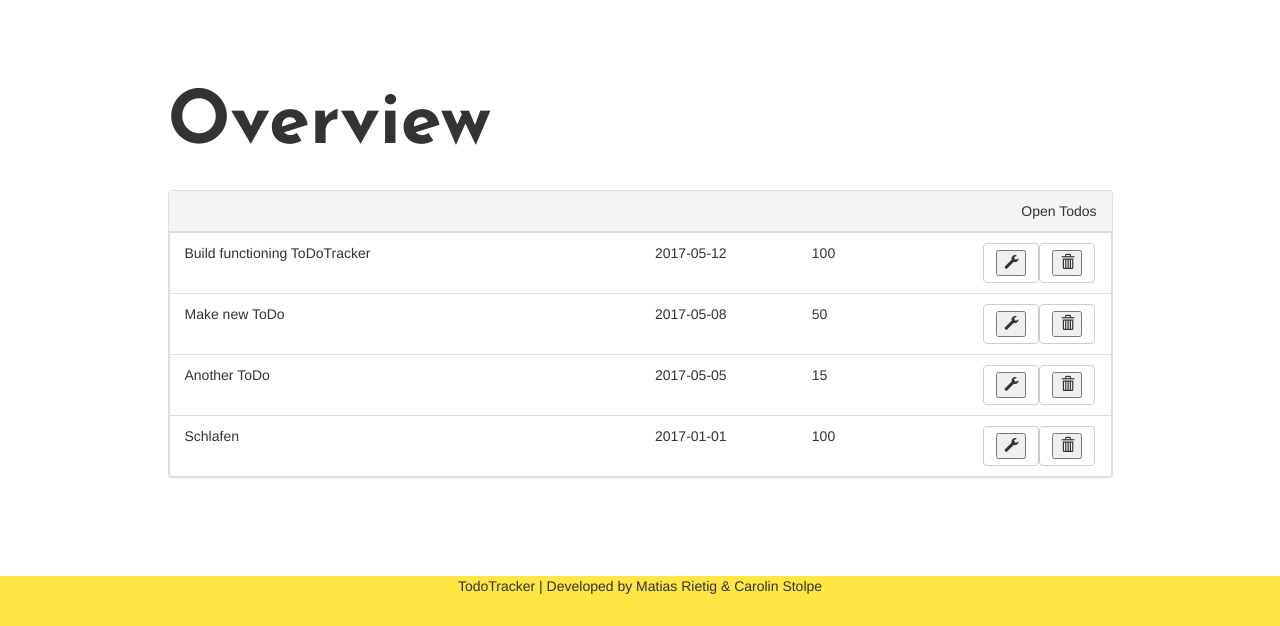
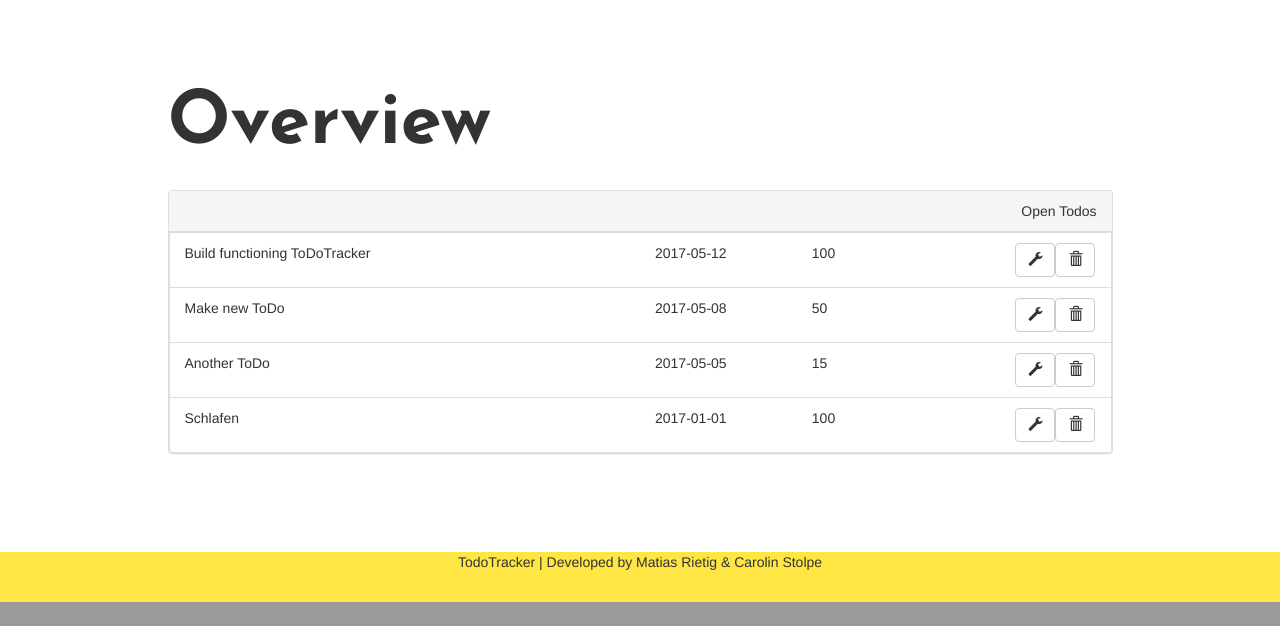
Before and after one commit to muellllkreis/todo_tracker_2, a Django app: page /tracker/ in a window 1280 px wide. Shown: the part 852-1478 px from the top of the page. After the commit the page ends 1454 px from the top, so only its background shows below. Run offline with Django 3.2, Linux system fonts and the light colour scheme; data comes from the database, SQL or seed files in the repository; some libraries are stand-ins or nearby versions.

Commit message:
Fix button layout

```diff
--- a/todo_tracker/tracker/templates/tracker/index.html
+++ b/todo_tracker/tracker/templates/tracker/index.html
@@ -86,20 +86,16 @@
                                     </div>
                                     <div class="col-md-2">
                                         <form name="delete" method="post" action="{% url 'tracker:delete' todo.id %}">
-                                        {% csrf_token %}
-                                        <span class="btn btn-default pull-right">
-                                            <button type="submit">
+                                            {% csrf_token %}
+                                            <button type="submit" class="btn btn-default pull-right">
                                                 <span class="glyphicon glyphicon-trash" aria-hidden="true"></span>
                                             </button>
-                                        </span>
                                         </form>
                                         <form name="edit" method="post" action="{% url 'tracker:edit' todo.id %}">
-                                        {% csrf_token %}
-                                        <span class="btn btn-default pull-right">
-                                            <button type="submit">
+                                            {% csrf_token %}
+                                            <button type="submit" class="btn btn-default pull-right">
                                                 <span class="glyphicon glyphicon-wrench" aria-hidden="true"></span>
                                             </button>
-                                        </span>
                                         </form>
                                     </div>
                                 </div>
```
